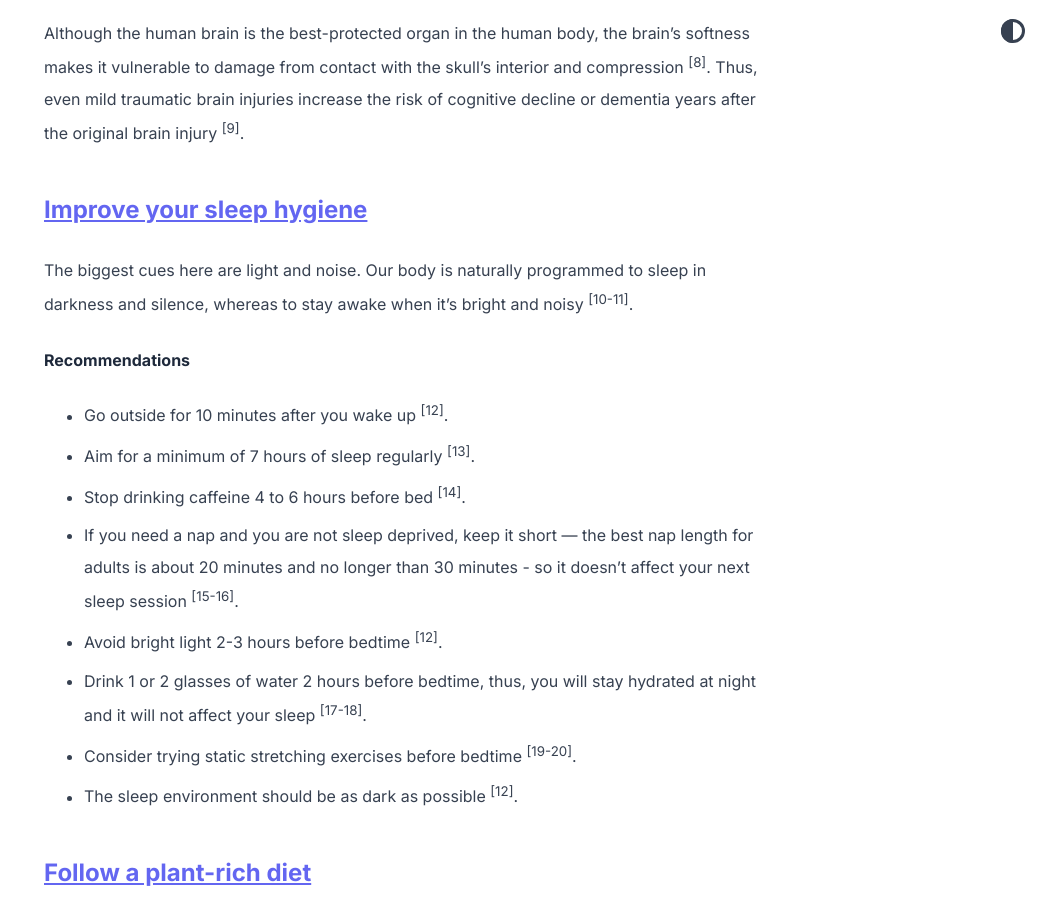
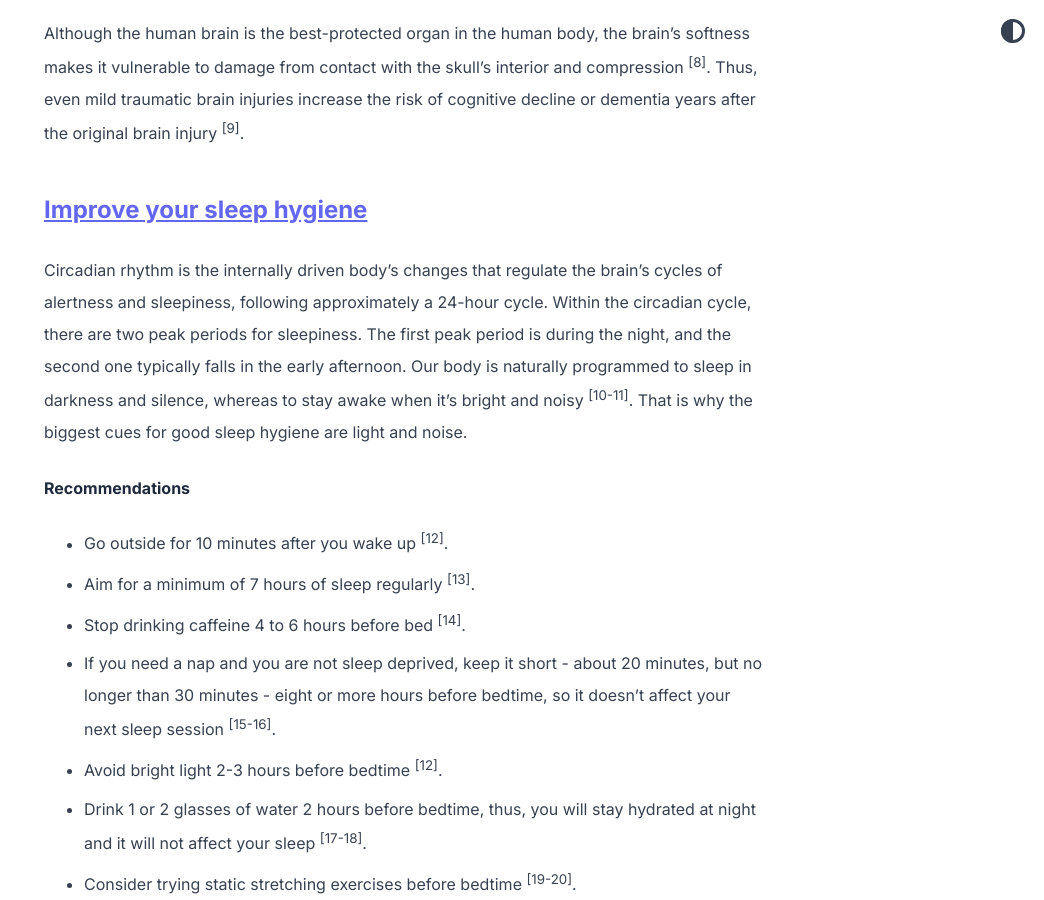
Before and after one commit to abhinavs/moonwalk, a Jekyll site: the page built from _posts/2023-07-19-brain-health.md, in a window 1280 px wide and 900 px high, scrolled down 804 px. Shown: the whole window, without its empty margins (236-1280 px from the left). Built offline with Jekyll 4.4.1, drawn with Linux system fonts in a browser that asks for light colours; some of the changed text lies outside the part shown.

Commit message:
Update 2023-07-19-brain-health.md

```diff
--- a/_posts/2023-07-19-brain-health.md
+++ b/_posts/2023-07-19-brain-health.md
@@ -21,13 +21,13 @@ Although the human brain is the best-protected organ in the human body, the brai
 
 ## [Improve your sleep hygiene](#improve-your-sleep-hygiene)
 
-The biggest cues here are light and noise. Our body is naturally programmed to sleep in darkness and silence, whereas to stay awake when it's bright and noisy <sup>[10-11]</sup>.
+Circadian rhythm is the internally driven body’s changes that regulate the brain's cycles of alertness and sleepiness, following approximately a 24-hour cycle. Within the circadian cycle, there are two peak periods for sleepiness. The first peak period is during the night, and the second one typically falls in the early afternoon. Our body is naturally programmed to sleep in darkness and silence, whereas to stay awake when it's bright and noisy <sup>[10-11]</sup>. That is why the biggest cues for good sleep hygiene are light and noise.
 
 #### Recommendations
 -   Go outside for 10 minutes after you wake up <sup>[12]</sup>.
 -   Aim for a minimum of 7 hours of sleep regularly <sup>[13]</sup>.
 -   Stop drinking caffeine 4 to 6 hours before bed <sup>[14]</sup>.
--   If you need a nap and you are not sleep deprived, keep it short — the best nap length for adults is about 20 minutes and no longer than 30 minutes - so it doesn't affect your next sleep session <sup>[15-16]</sup>.
+-   If you need a nap and you are not sleep deprived, keep it short - about 20 minutes, but no longer than 30 minutes - eight or more hours before bedtime, so it doesn't affect your next sleep session <sup>[15-16]</sup>.
 -   Avoid bright light 2-3 hours before bedtime <sup>[12]</sup>.
 -   Drink 1 or 2 glasses of water 2 hours before bedtime, thus, you will stay hydrated at night and it will not affect your sleep <sup>[17-18]</sup>.
 -   Consider trying static stretching exercises before bedtime <sup>[19-20]</sup>.
```
